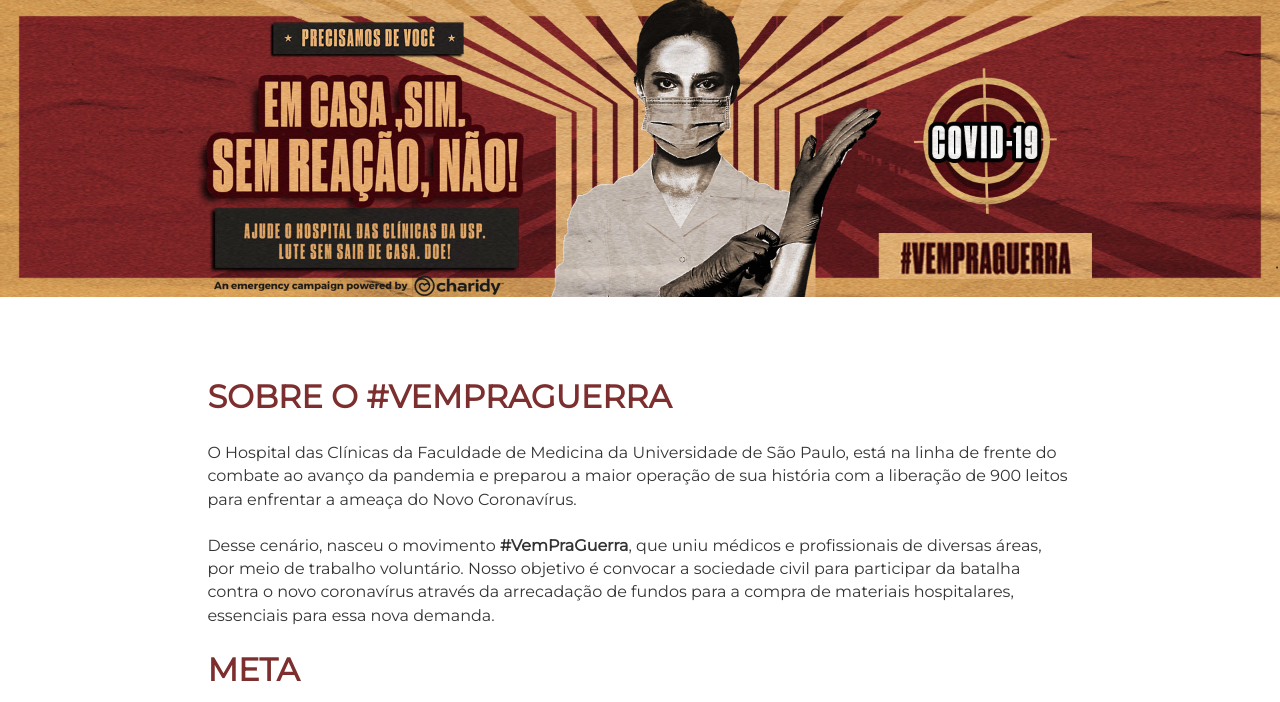
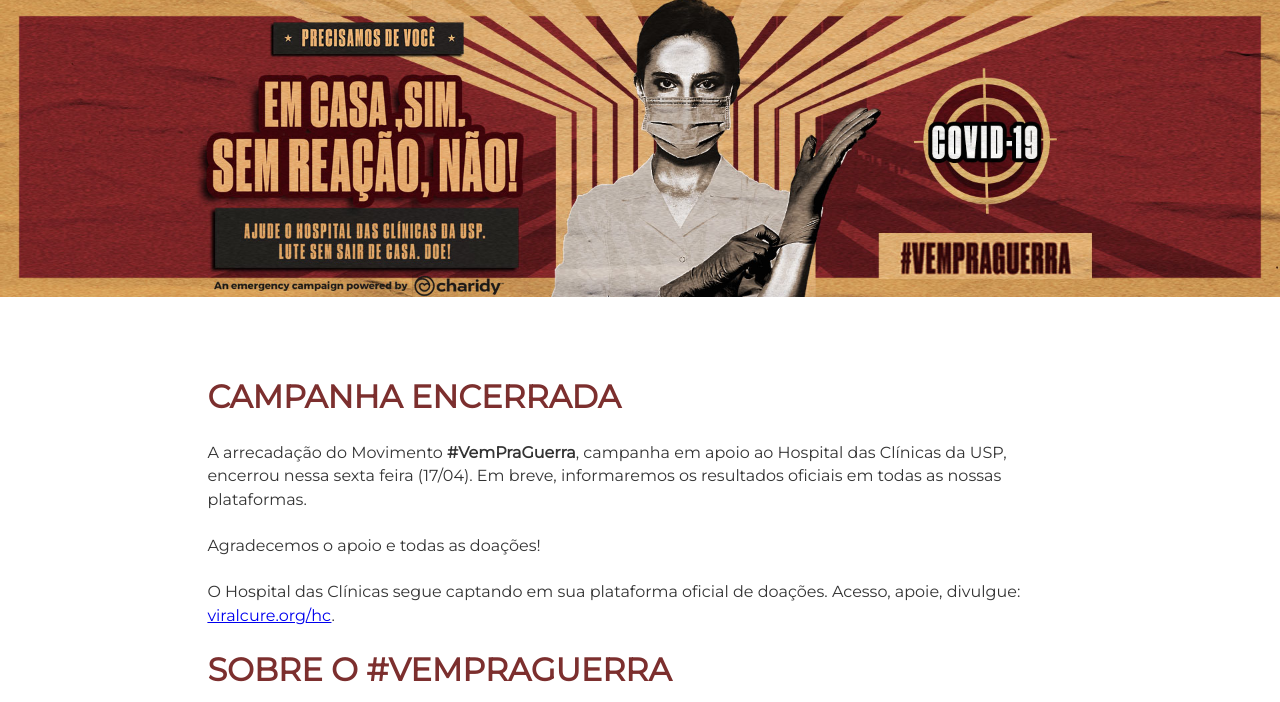
Before and after one commit to thiagomurakami/vempraguerra-hotsite, a Gatsby site: page / in a window 1280 px wide. Shown: the part 98-800 px from the top of the page. Built offline with nearby package versions, Linux system fonts and the light colour scheme; Gatsby itself is replaced by a stand-in of ours; no server answers.

```diff
--- a/src/components/About.js
+++ b/src/components/About.js
@@ -1,7 +1,29 @@
 import React from 'react'
 
 const About = () => (
-  <section id="about" style={{paddingTop: '1rem'}}>
+  <section id="about" style={{ paddingTop: '1rem' }}>
+    <h2>CAMPANHA ENCERRADA</h2>
+
+    <p>
+      A arrecadação do Movimento <b>#VemPraGuerra</b>, campanha em apoio ao Hospital
+      das Clínicas da USP, encerrou nessa sexta feira (17/04). Em breve,
+      informaremos os resultados oficiais em todas as nossas plataformas.
+    </p>
+
+    <p>Agradecemos o apoio e todas as doações!</p>
+
+    <p>
+      O Hospital das Clínicas segue captando em sua plataforma oficial de
+      doações. Acesso, apoie, divulgue:{' '}
+      <a
+        target="_blank"
+        rel="noopener noreferrer"
+        href="https://viralcure.org/hc"
+      >
+        viralcure.org/hc
+      </a>.
+    </p>
+
     <h2>SOBRE O #VEMPRAGUERRA</h2>
     <div>
       <p>
--- a/src/pages/index.js
+++ b/src/pages/index.js
@@ -2,7 +2,6 @@
 
 import About from '../components/About'
 import Banner from '../components/images/Banner'
-import DonateButton from '../components/DonateButton'
 import Faq from '../components/Faq'
 import Header from '../components/Header'
 import Layout from '../components/Layout'
@@ -17,13 +16,7 @@
     <Header />
     <SEO title="#VemPraGuerra" />
     <div style={{ position: 'relative' }}>
-      <a
-        target="_blank"
-        rel="noopener noreferrer"
-        href="https://www.charidy.com/vempraguerra"
-      >
-        <Banner />
-      </a>
+      <Banner />
     </div>
     <Layout>
       <Status />
@@ -32,7 +25,6 @@
       <Faq />
       <RelevantData />
       <Team />
-      <DonateButton />
     </Layout>
   </>
 )
```
